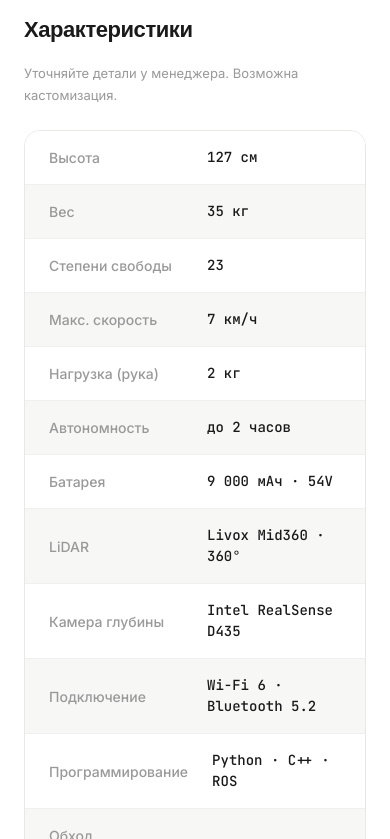
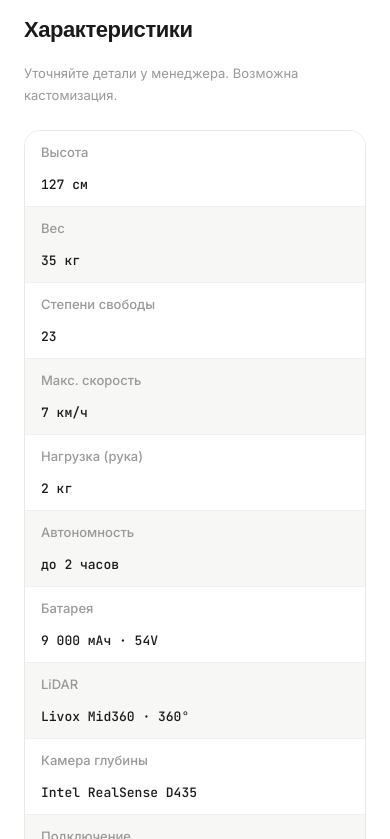
Before and after one commit to qqyuno/LEVL, a Next.js app in the folder robots63/site/: page /catalog/unitree-g1-basic in a window 390 px wide. Shown: the part 2425-3264 px from the top of the page. Built offline with nearby package versions, Linux system fonts and the light colour scheme.

Commit message:
fix: spec table responsive on mobile — stack columns, smaller padding

```diff
--- a/robots63/site/src/app/catalog/[slug]/page.tsx
+++ b/robots63/site/src/app/catalog/[slug]/page.tsx
@@ -234,22 +234,26 @@ export default async function ProductPage({ params }: { params: Promise<{ slug:
                   key={spec.label}
                   className="spec-row"
                   style={{
-                    display: "grid", gridTemplateColumns: "1fr 1fr", gap: 24,
+                    display: "grid",
+                    gridTemplateColumns: "1fr 1fr",
+                    gap: 24,
                     padding: "16px 24px",
                     background: i % 2 === 0 ? "#fff" : "var(--bg-soft)",
                     borderBottom: i < product.specs.length - 1 ? "1px solid var(--border-light)" : "none",
-                    alignItems: "center",
+                    alignItems: "flex-start",
                   }}
                 >
                   <div style={{
                     fontFamily: "var(--font-body), sans-serif", fontSize: 14,
                     color: "var(--fg-muted)", fontWeight: 450,
+                    wordBreak: "break-word",
                   }}>
                     {spec.label}
                   </div>
                   <div style={{
                     fontFamily: "var(--font-mono), monospace", fontSize: 14,
                     color: "var(--fg)", fontWeight: 500,
+                    wordBreak: "break-word",
                   }}>
                     {spec.value}
                   </div>
--- a/robots63/site/src/app/globals.css
+++ b/robots63/site/src/app/globals.css
@@ -167,6 +167,21 @@ img { image-rendering: -webkit-optimize-contrast; }
   background: var(--bg-soft) !important;
 }
 
+@media (max-width: 768px) {
+  .spec-row {
+    grid-template-columns: 1fr !important;
+    gap: 8px !important;
+    padding: 12px 16px !important;
+  }
+  .spec-row div:first-child {
+    font-size: 13px !important;
+    margin-bottom: 4px;
+  }
+  .spec-row div:last-child {
+    font-size: 13px !important;
+  }
+}
+
 /* ─── Nav link ─── */
 .nav-link {
   font-family: var(--font-body), sans-serif;
```
